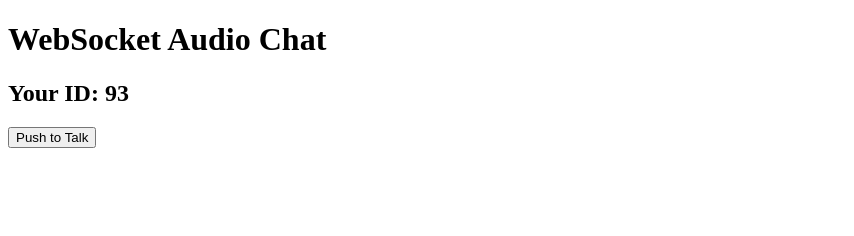
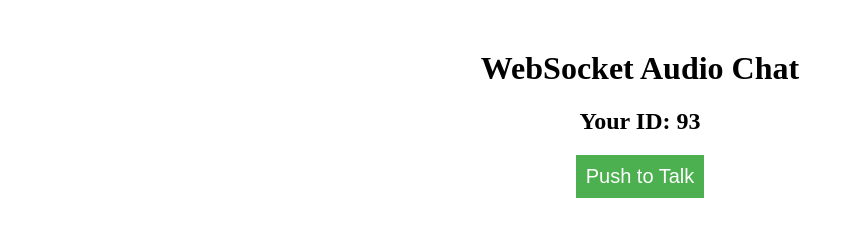
Before and after one commit to jamz903/cs3103-g15, a plain HTML site: page index.html in a window 1280 px wide. Shown: the whole page, without its empty margins (0-854 px from the left). Drawn offline with Linux system fonts and the light colour scheme.

Commit message:
Center the main body

```diff
--- a/index.html
+++ b/index.html
@@ -32,9 +32,23 @@
         font-weight: bold;
         margin-top: 10px;
     }
+    #mainbody {
+        text-align: center;
+        margin-top: 50px;
+    }
+
+    #talkBtn {
+        padding: 10px;
+        font-size: 20px;
+        background-color: #4CAF50;
+        color: white;
+        border: none;
+        cursor: pointer;
+    }
 </style>
 
 <body>
+    <div id="mainbody">
     <h1>WebSocket Audio Chat</h1>
     <h2>Your ID: <span id="ws-id"></span></h2>
     <button id="talkBtn" onmousedown="startRecording()" onmouseup="stopRecording()" onclick="handleClick()">Push to Talk</button>
@@ -44,6 +58,7 @@
     <h3 id="deny-indicator"></h3>
     <ul id='messages'>
     </ul>
+</div>
     <script>
         let isThrottled = false;
         function handleClick() {
```
